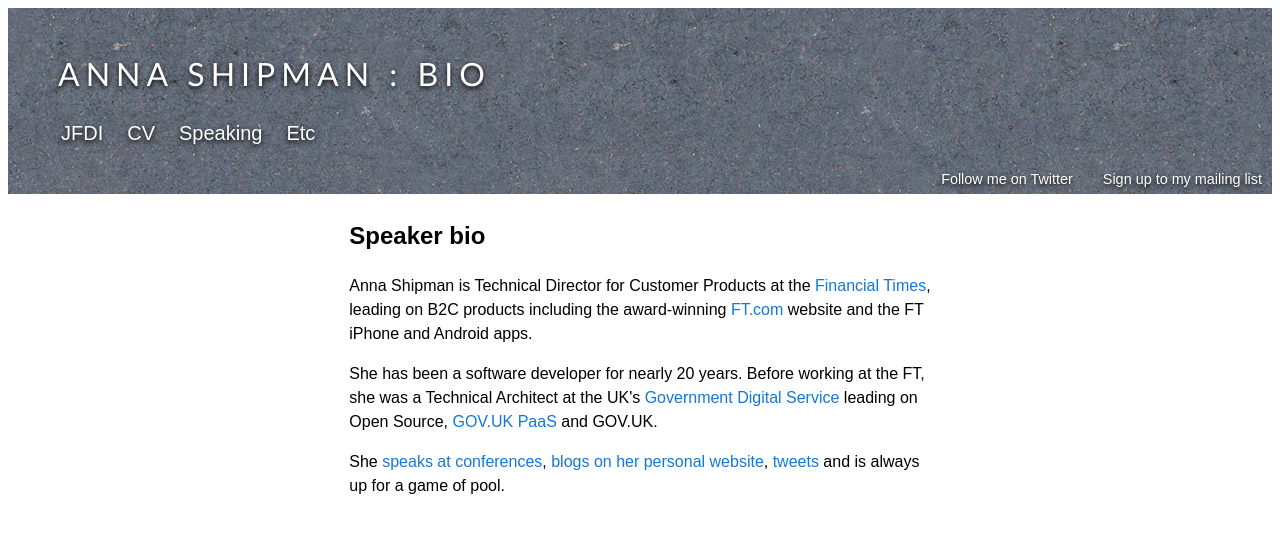
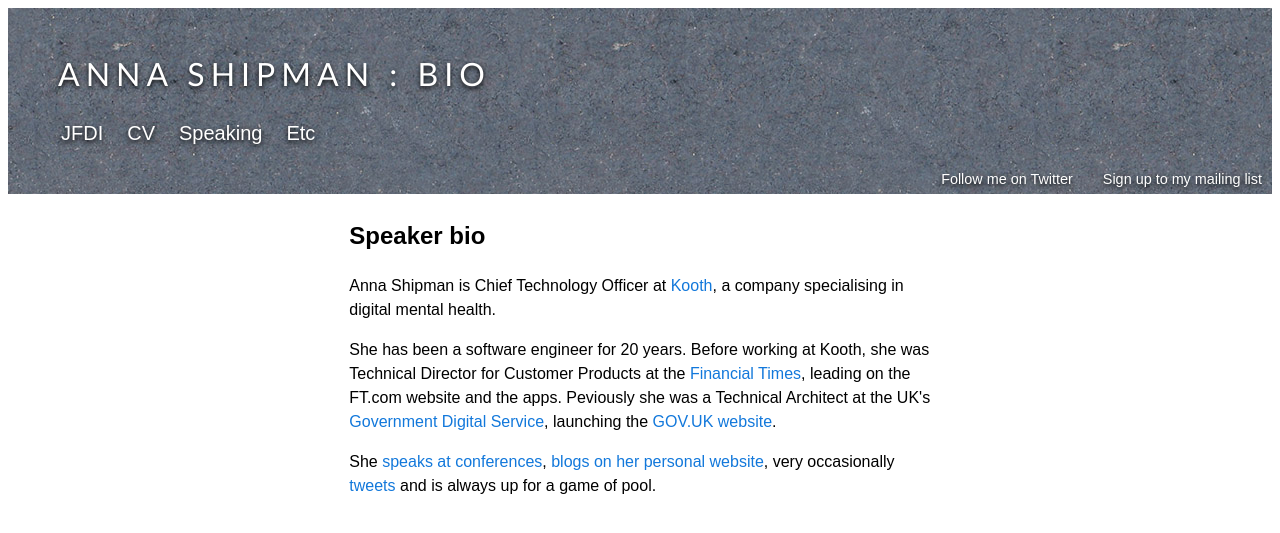
Before and after one commit to annashipman/annashipman.github.io, a Jekyll site: the page built from bio.html, in a window 1280 px wide. Shown: the top 533 px of the page. Built offline with Jekyll 4.4.1, drawn with Linux system fonts in a browser that asks for light colours.

Commit message:
Update bio page

```diff
--- a/bio.html
+++ b/bio.html
@@ -8,11 +8,11 @@
 <div class="right-column">
 <div>
 <h2>Speaker bio</h2>
-<p>Anna Shipman is Technical Director for Customer Products at the <a href="https://www.ft.com/">Financial Times</a>, leading on B2C products including the award-winning <a href="https://www.ft.com">FT.com</a> website and the FT iPhone and Android apps.</p>
+<p>Anna Shipman is Chief Technology Officer at <a href="https://www.koothplc.com/">Kooth</a>, a company specialising in digital mental health.</p>
 
-<p>She has been a software developer for nearly 20 years. Before working at the FT, she was a Technical Architect at the UK's <a href="https://gds.blog.gov.uk/about/">Government Digital Service</a> leading on Open Source, <a href="https://docs.cloud.service.gov.uk/">GOV.UK PaaS</a> and GOV.UK.</p>
+<p>She has been a software engineer for 20 years. Before working at Kooth, she was Technical Director for Customer Products at the <a href="https://www.ft.com/">Financial Times</a>, leading on the FT.com website and the apps. Peviously she was a Technical Architect at the UK's <a href="https://gds.blog.gov.uk/about/">Government Digital Service</a>, launching the <a href="https://www.gov.uk/">GOV.UK website</a>.</p>
 
-<p>She <a href="http://www.annashipman.co.uk/speaking.html">speaks at conferences</a>, <a href="http://www.annashipman.co.uk/jfdi.html">blogs on her personal website</a>, <a href="https://twitter.com/annashipman/">tweets</a> and is always up for a game of pool.</p>
+<p>She <a href="http://www.annashipman.co.uk/speaking.html">speaks at conferences</a>, <a href="http://www.annashipman.co.uk/jfdi.html">blogs on her personal website</a>, very occasionally <a href="https://twitter.com/annashipman/">tweets</a> and is always up for a game of pool.</p>
 </div>
 </div>
 
```
